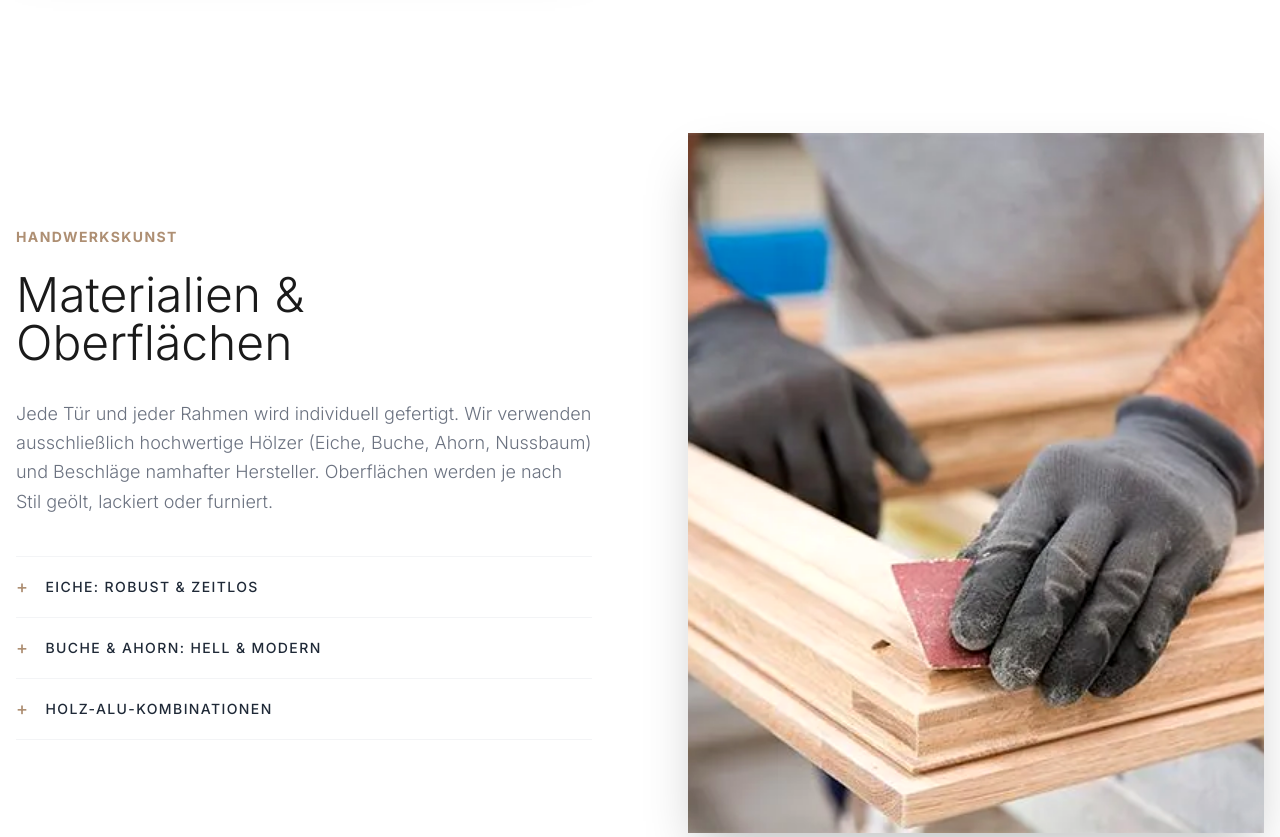
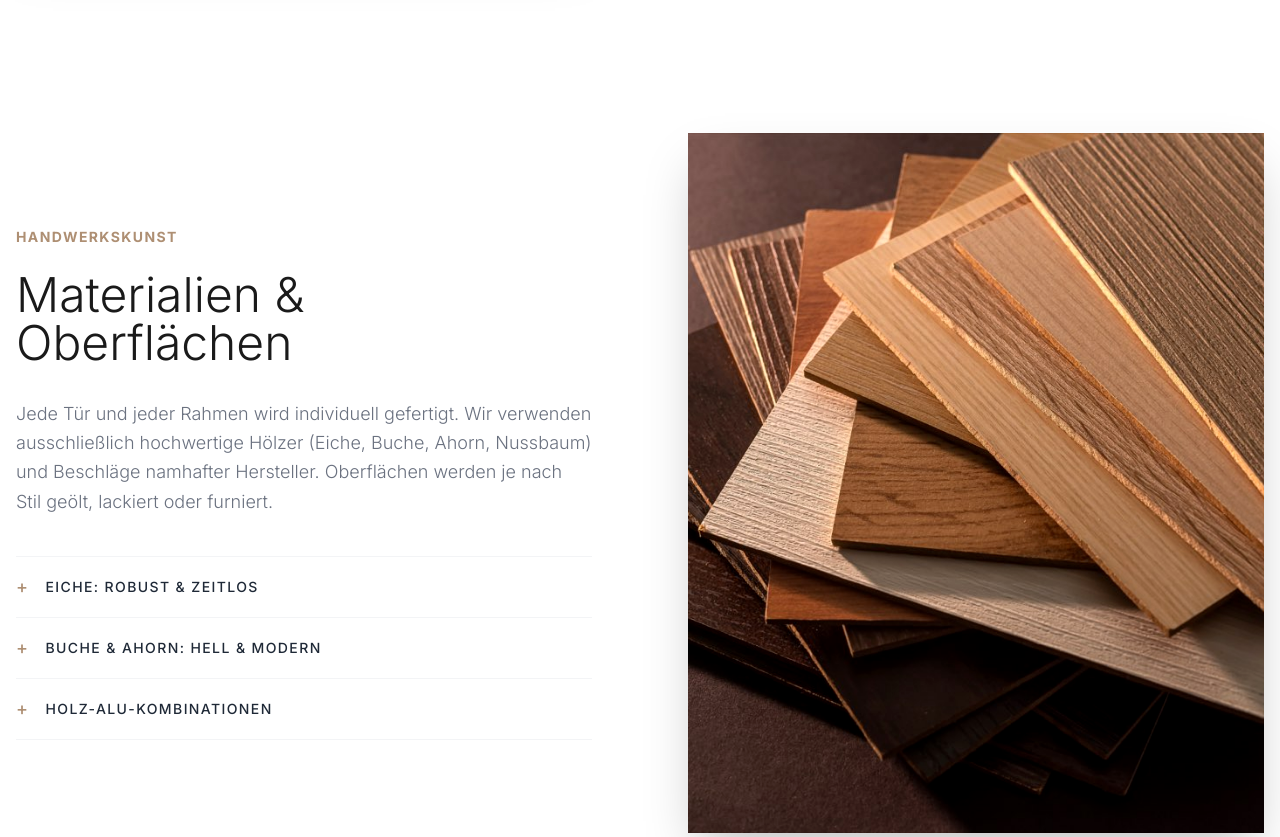
Before and after one commit to georgemagar-alt/schreinerei-yacoub, a website: page tueren-fenster.html in a window 1280 px wide. Shown: the part 4180-5017 px from the top of the page. Drawn offline with nearby package versions, Linux system fonts and the light colour scheme; files that its build step writes are made by us from their sources.

Commit message:
Update image in Materialien & Oberflaechen section of Tueren & Fenster

```diff
--- a/tueren-fenster.html
+++ b/tueren-fenster.html
@@ -295,7 +295,7 @@
                 <div class="flex flex-col lg:flex-row-reverse items-center gap-16 lg:gap-24 relative">
                     <div class="lg:w-1/2 relative group">
                         <div class="absolute -inset-4 bg-[#f9f8f6] -z-10 transition-transform duration-700 group-hover:scale-105"></div>
-                        <img src="/assets/images/tueren-und-fensterbau.jpeg" alt="Türen und Fenster aus verschiedenen Hölzern" class="w-full object-cover h-[500px] lg:h-[700px] shadow-2xl filter contrast-[1.05]" loading="lazy">
+                        <img src="/assets/images/schreinerei-tueren-fenster-materialien.jpg" alt="Türen und Fenster aus verschiedenen Hölzern" class="w-full object-cover h-[500px] lg:h-[700px] shadow-2xl filter contrast-[1.05]" loading="lazy">
                     </div>
                     <div class="lg:w-1/2 relative">
                         <div class="hidden lg:block absolute -top-32 -right-24 text-[12rem] font-bold text-gray-50 opacity-80 -z-10 select-none">04</div>
```
Also changed, not shown: assets/images/schreinerei-tueren-fenster-materialien.jpg (added).
